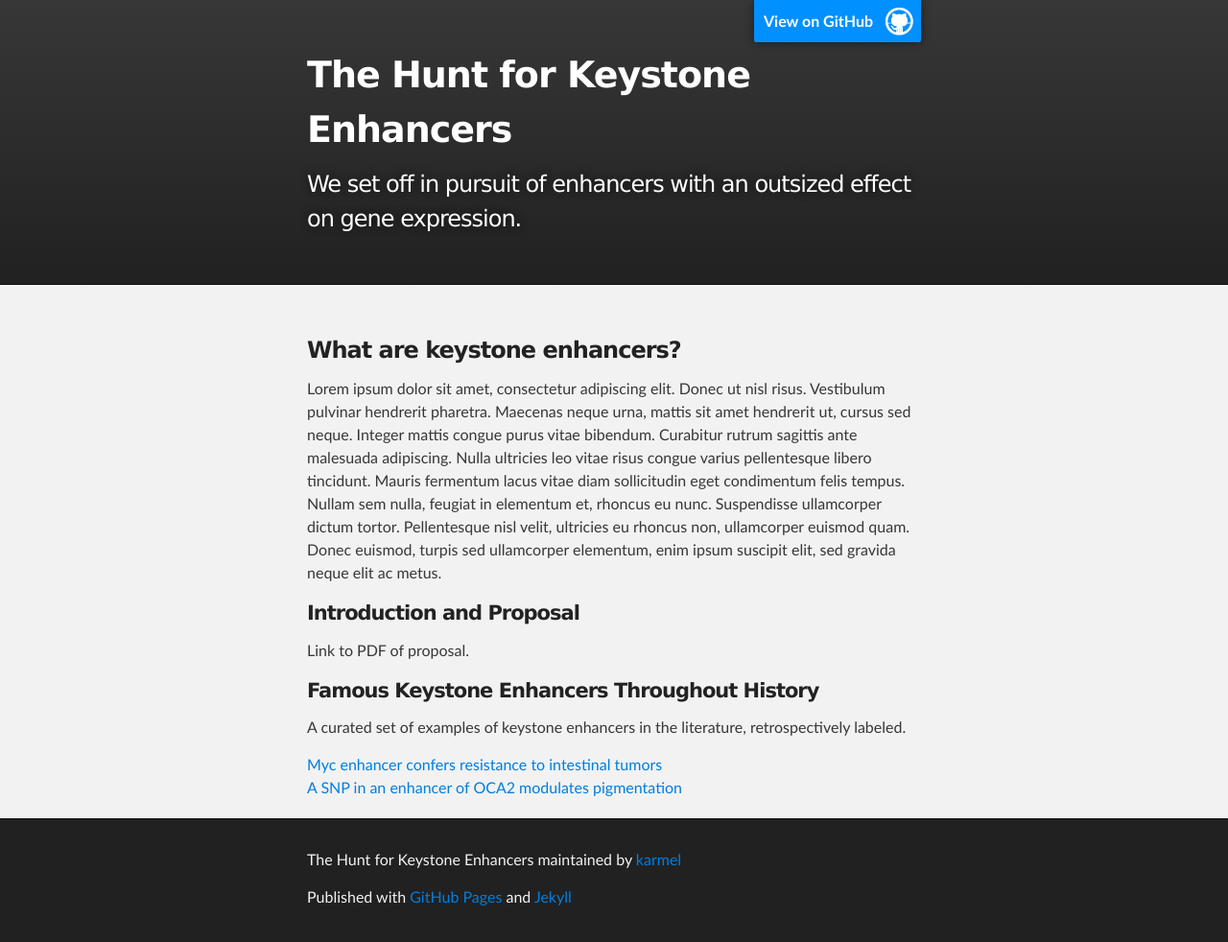
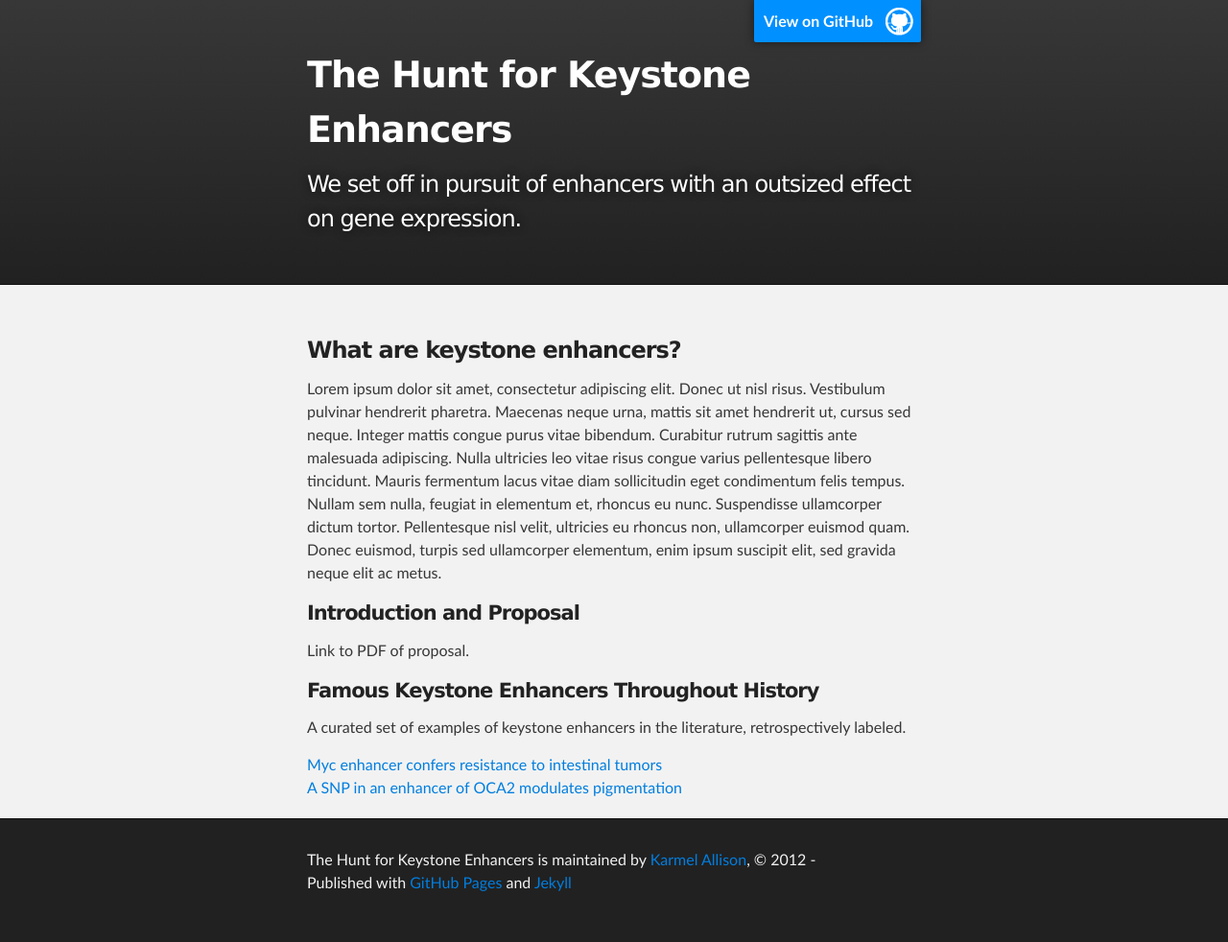
Before and after one commit to karmel/keystone-enhancers, a Jekyll site: the page built from index.html, in a window 1280 px wide. Shown: the whole page at 96% size. Built offline with Jekyll 4.4.1, drawn with Linux system fonts in a browser that asks for light colours; Markdown is read by kramdown in place of the engine named in the settings.

Commit message:
Footer cleanup

```diff
--- a/_layouts/default.html
+++ b/_layouts/default.html
@@ -36,8 +36,8 @@
     <!-- FOOTER  -->
     <div id="footer_wrap" class="outer">
       <footer class="inner">
-        <p class="copyright">The Hunt for Keystone Enhancers maintained by <a href="https://github.com/karmel" target="_blank">karmel</a></p>
-        <p>Published with <a href="http://pages.github.com" target="_blank">GitHub Pages</a>
+        <p class="copyright">The Hunt for Keystone Enhancers is maintained by <a href="https://github.com/karmel" target="_blank">Karmel Allison</a>, &copy; 2012 - {{ site.time.year }}<br />
+Published with <a href="http://pages.github.com" target="_blank">GitHub Pages</a>
            and <a href="https://github.com/mojombo/jekyll/" target="_blank">Jekyll</a></p>
       </footer>
     </div>
```
